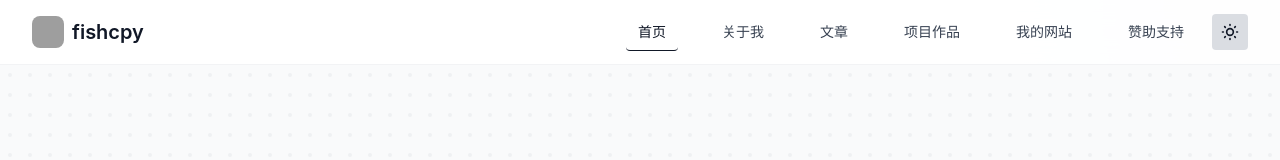
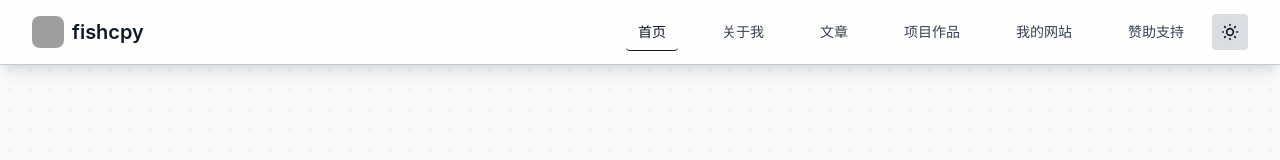
Before and after one commit to zsxsw/homepage, a Vue app: page / in a window 1280 px wide. Shown: the top 160 px of the page. Built offline with nearby package versions, Linux system fonts and the light colour scheme; grey boxes are pictures that could not be loaded.

Commit message:
顶栏始终显示

```diff
--- a/src/components/layout/Header.vue
+++ b/src/components/layout/Header.vue
@@ -1,5 +1,5 @@
 <template>
-  <header class="sticky top-0 z-50 bg-white/70 dark:bg-gray-900/70 backdrop-blur-md border-b border-gray-200/50 dark:border-gray-700/50 transition-all duration-300">
+  <header class="fixed top-0 left-0 right-0 z-50 bg-white/80 dark:bg-gray-900/80 backdrop-blur-xl border-b border-gray-200/30 dark:border-gray-700/30 shadow-lg transition-all duration-300">
     <nav class="max-w-7xl mx-auto px-4 sm:px-6 lg:px-8">
       <div class="flex justify-between items-center h-16">
         <div class="flex items-center">
--- a/src/components/layout/Layout.vue
+++ b/src/components/layout/Layout.vue
@@ -35,7 +35,7 @@
       ></div>
     </div>
 
-    <main class="flex-1 relative z-10">
+    <main class="flex-1 relative z-10 pt-16">
     <Transition
       :name="transitionName"
       mode="out-in"
```
